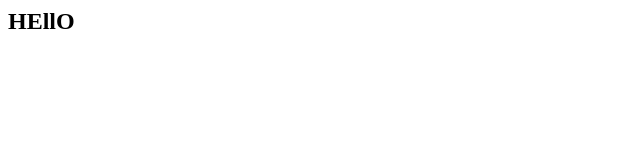
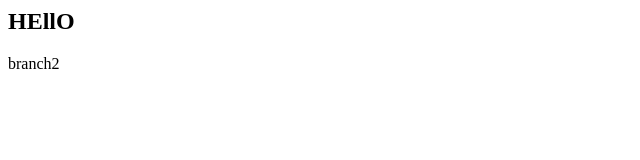
Before and after one commit to Ram264/repo1, a plain HTML site: page index.html in a window 1280 px wide. Shown: the full height of the page, 0-640 px from the left. Drawn offline with Linux system fonts and the light colour scheme.

Commit message:
[PBH] added branch 2 message

```diff
--- a/index.html
+++ b/index.html
@@ -1 +1,3 @@
 <h2>HEllO</h2>
+
+<p>branch2</p>
```
